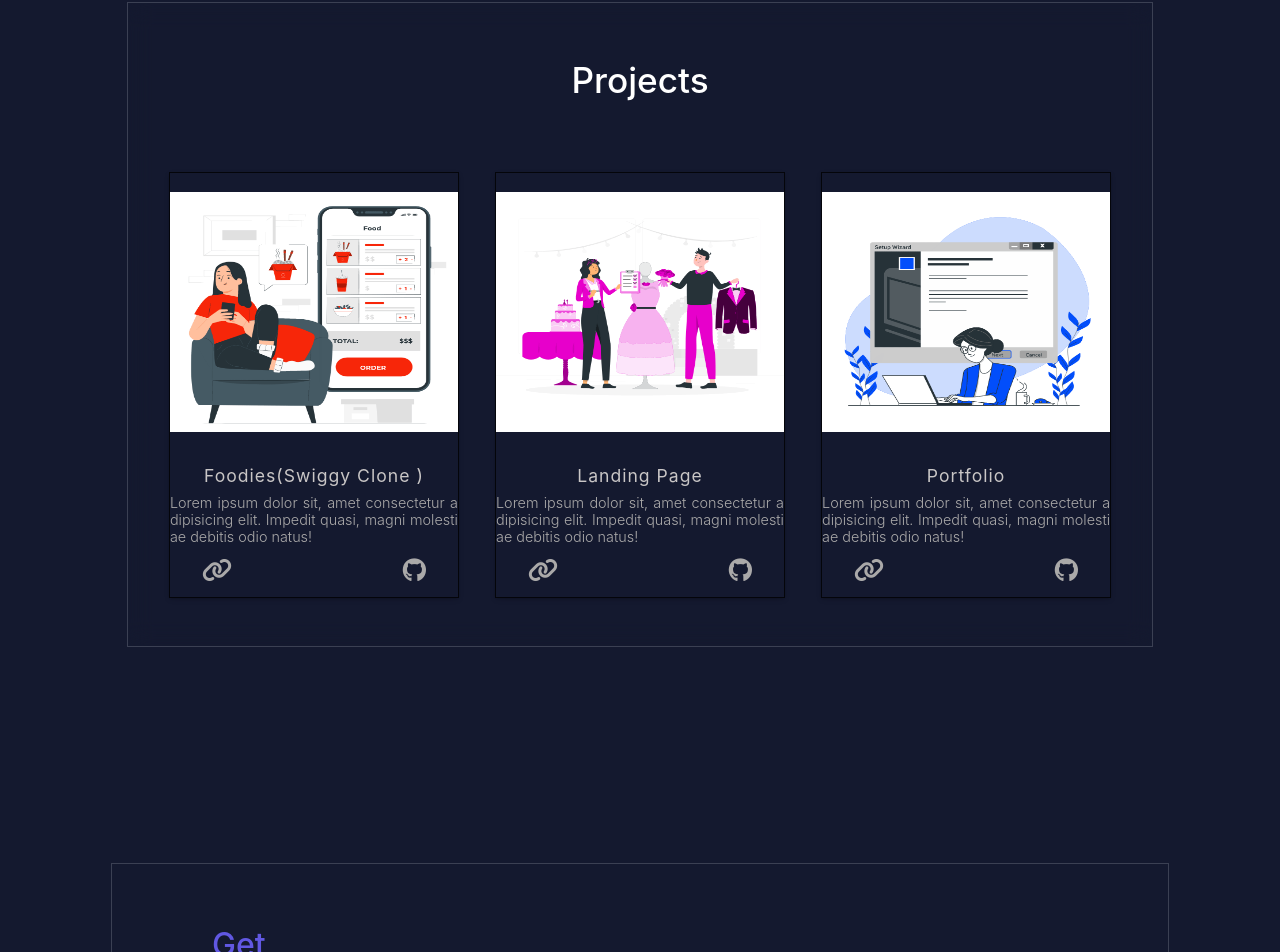
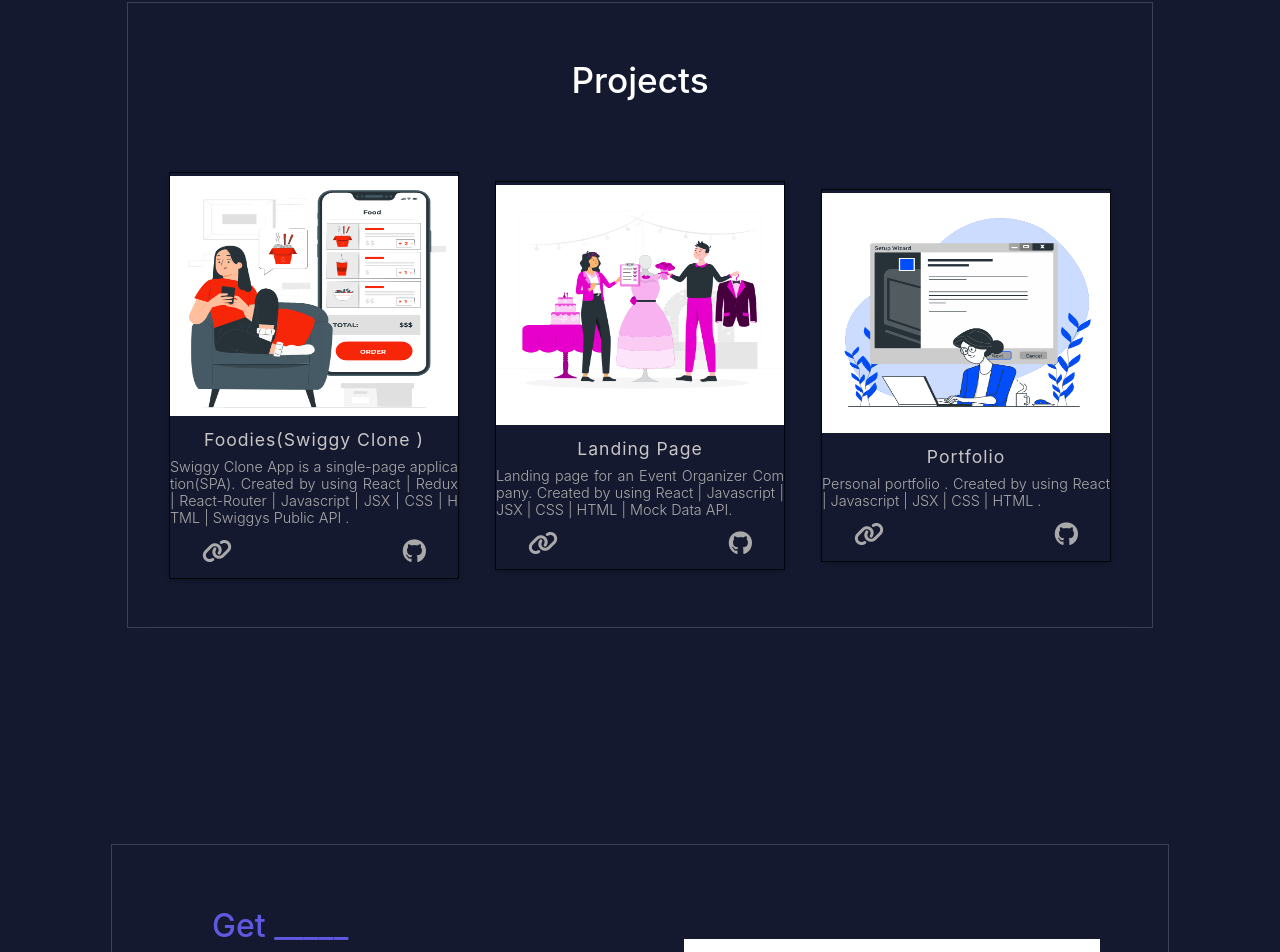
Before and after one commit to Ashita-23/portfolio_2.O, a React (Create React App) app: page / in a window 1280 px wide. Shown: the part 2762-3714 px from the top of the page. Built offline with nearby package versions, Linux system fonts and the light colour scheme.

Commit message:
edited old code

```diff
--- a/src/Components/BodyComponents/ProjectComponents/ProjectCards.js
+++ b/src/Components/BodyComponents/ProjectComponents/ProjectCards.js
@@ -6,13 +6,10 @@ const ProjectCards = ({ProjectHelper}) =>{
     // console.log(ProjectHelper)
     return(<>
   <div className="pro-card-outer">
-  <figure className="figure-box">
-  <img src={ProjectHelper.imgs} className="pro-img" />
-  </figure>
-
+  <img src={ProjectHelper.imgs} className="pro-img"  alt="project"/>
     <div className="pro-deatil-box">
         <span className="project-name">{ProjectHelper.name}</span>
-        <span className="discreption">Lorem ipsum dolor sit, amet consectetur adipisicing elit. Impedit quasi, magni molestiae debitis odio natus!</span>
+        <span className="discreption">{ProjectHelper.text}</span>
         <div className="pro-btn-group">
         <span className="link-btn"><a href="https://github.com/Ashita-23/Swiggy_Clone_Repo" title="Go live" target="blank"><i className="fa-solid fa-link"></i></a></span>
         <span className="link-btn"><a href="https://github.com/Ashita-23/Swiggy_Clone_Repo" title="View code" target="blank"><i className="fa-brands fa-github"></i></a></span>
--- a/src/Components/BodyComponents/SkillComponents/SkillCards.js
+++ b/src/Components/BodyComponents/SkillComponents/SkillCards.js
@@ -9,7 +9,7 @@ const SkillCards = ({skillProp})=>{
     return(<>
    <div className="card-outer">
    <figuer className="logo-outer">
-   <img src={skillProp.imgs} className="logo-img"/></figuer>
+   <img src={skillProp.imgs} className="logo-img" alt="skills"/></figuer>
    <div className="card-text-box">
     <span className="title">{skillProp.name}</span>
     {/* <span className="skill-loading">Loading</span> */}
```
